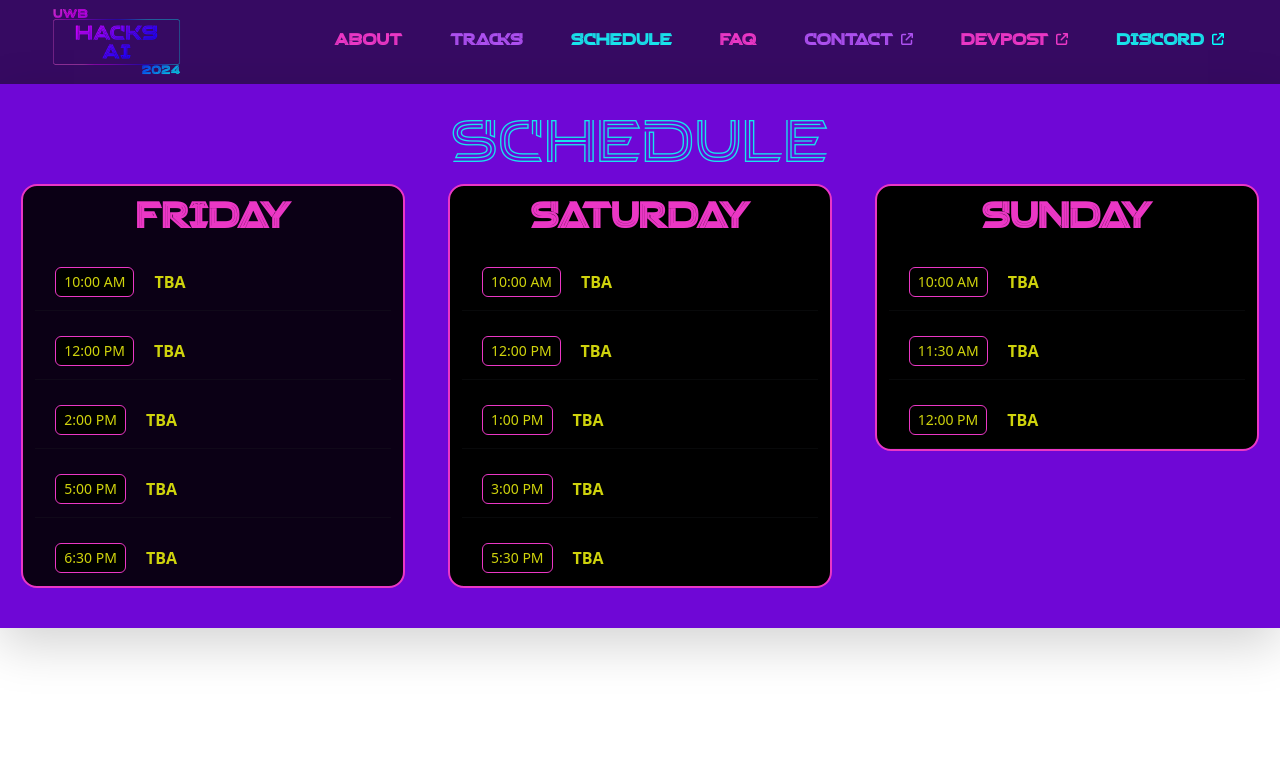
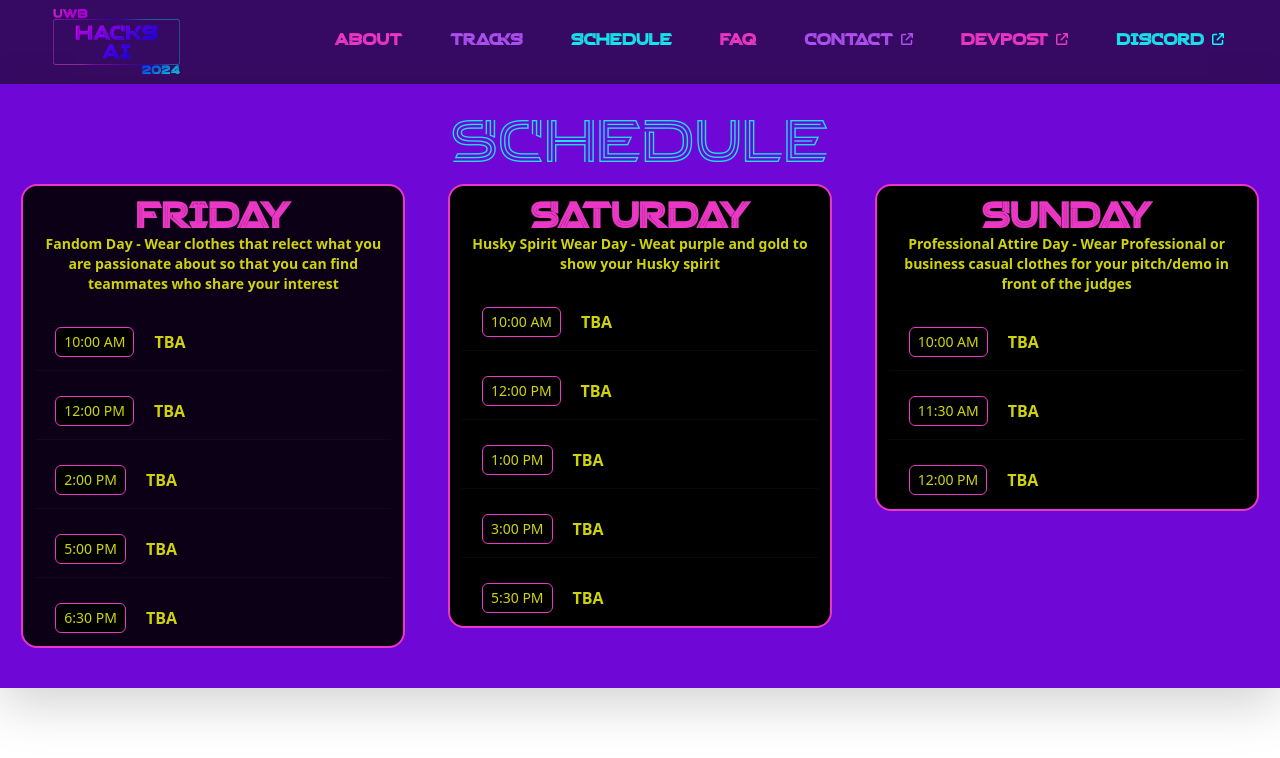
Before and after one commit to UWB-ACM/uwb-hacks24, a React (Create React App) app: page /uwb-hacks24/Schedule in a window 1280 px wide. Shown: the top 758 px of the page. Built offline with nearby package versions, Linux system fonts and the light colour scheme; a web font is replaced by a local one; what tw-elements would draw is missing.

Commit message:
Add daily attire to schedule

```diff
--- a/src/Home/Schedule.js
+++ b/src/Home/Schedule.js
@@ -25,6 +25,7 @@ function Schedule() {
 
                 <div id={"schedule-1"} className="bg-black bg-opacity-90 w-96 h-100 my-3 mx-auto text-center font-semibold border-2 border-pink rounded-2xl container schedule">
                     <div className={"text-4xl mt-2 text-pink font-stacker"}>Friday</div>
+                    <div className={"text-sm"} style={{ color: '#CFD30C' }}>Fandom Day - Wear clothes that relect what you are passionate about so that you can find teammates who share your interest</div>
                     <div className="h-12 mt-4 mb-1 flex items-center">
                         <div className={"ml-5 border-1 border-pink rounded-md py-1 px-2 text-sm font-light bg-black"}>
                             <p style={{ color: '#CFD30C' }}>10:00 AM</p>
@@ -64,6 +65,7 @@ function Schedule() {
                 </div>
                 <div id={"schedule-2"} className="bg-black w-96 h-100 my-3 mx-auto text-center font-semibold border-2 border-pink rounded-2xl container schedule delay-1">
                     <div className={"text-4xl mt-2 text-pink font-stacker"}>Saturday</div>
+                    <div className={"text-sm"} style={{ color: '#CFD30C' }}>Husky Spirit Wear Day - Weat purple and gold to show your Husky spirit</div>
                     <div className="rounded-xl h-12 mt-4 mb-1 flex items-center">
                         <div className={"ml-5 border-1 border-pink rounded-md py-1 px-2 text-sm font-light bg-black"}>
                             <p style={{ color: '#CFD30C' }}>10:00 AM</p>
@@ -101,6 +103,7 @@ function Schedule() {
                 </div>
                 <div id={"schedule-3"} className="bg-black w-96 h-100 my-3 mx-auto text-center font-semibold border-2 border-pink rounded-2xl container schedule delay-2">
                     <div className={"text-4xl mt-2 text-pink font-stacker"}>Sunday</div>
+                    <div className={"text-sm"} style={{ color: '#CFD30C' }}>Professional Attire Day - Wear Professional or business casual clothes for your pitch/demo in front of the judges</div>
                     <div className="rounded-xl h-12 mt-4 mb-1 flex items-center">
                         <div className={"ml-5 border-1 border-pink rounded-md py-1 px-2 text-sm font-light bg-black"}>
                             <p style={{ color: '#CFD30C' }}>10:00 AM</p>
```
